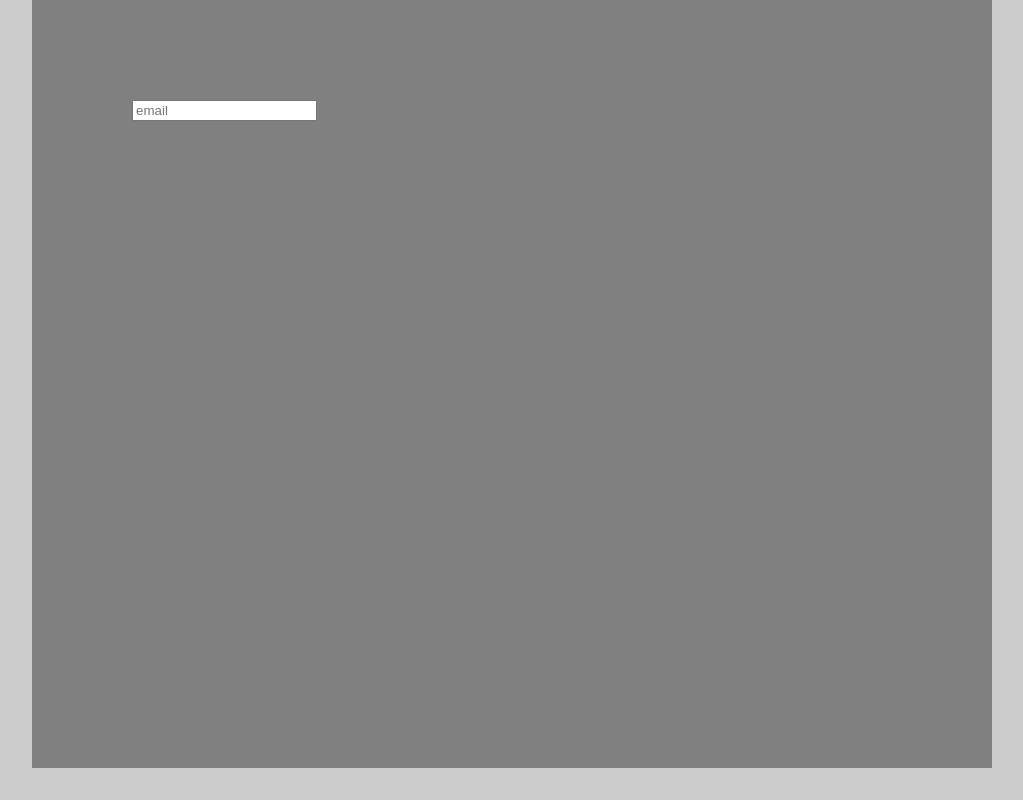
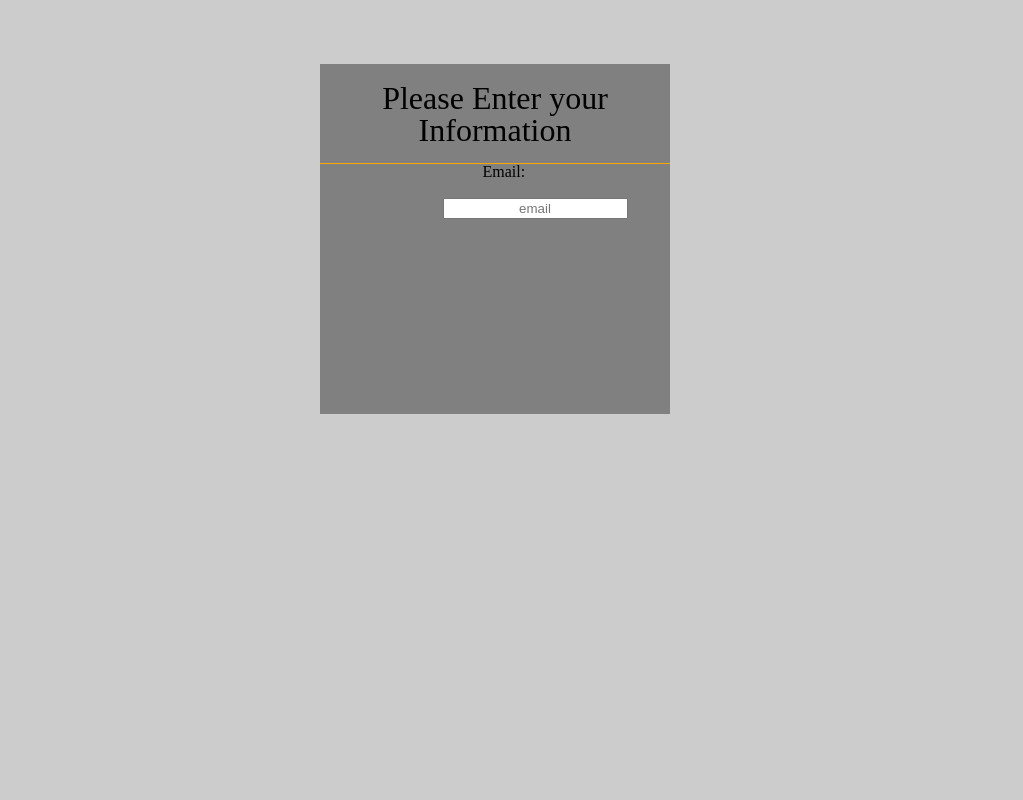
Before and after one commit to mcmillandanny/form-validation, a website: page index.html in a window 1280 px wide. Shown: the whole page, without its empty margins (128-1151 px from the left). Drawn offline with Linux system fonts and the light colour scheme; files that its build step writes are made by us from their sources.

Commit message:
added styles

```diff
--- a/index.html
+++ b/index.html
@@ -13,7 +13,11 @@
 	<body>
 
 	<div class="wrapper">
-			<input type="text" name="email" id="email_input" required="required" placeholder="email">
+		<h1>Please Enter your Information</h1>
+		<label>
+			<p>Email:</p>
+			<input type="text" name="email" id="email" required="required" placeholder="email">
+		<label>
 	</div>
 
 
--- a/src/js/main.js
+++ b/src/js/main.js
@@ -1,18 +1,17 @@
 
 
 
-const emailInput = document.querySelector("#email_input")
+let emailInput = document.querySelector('#email')
 
-emailInput.addEventListener("keyup", function(){
-    event.preventDefault();
-    const emailInputValue = emailInput.value
-    const symbolCheck = emailInputValue.includes("@")
-    const endCheck = emailInputValue.includes(".com")
-    if (emailInputValue == ""){
-        emailInput.removeAttribute("style")
+emailInput.addEventListener('keyup', function(){
+    let emailInputValue = emailInput.value
+    let symbolCheck = emailInputValue.includes('@')
+    let endCheck = emailInputValue.includes('.com')
+    if (emailInputValue == ''){
+        emailInput.removeAttribute('style')
     } else if (symbolCheck && endCheck){
-        emailInput.style.borderBottomColor = "#00e600";
+        emailInput.style.borderBottomColor = '#00e600';
     } else {
-        emailInput.style.borderBottomColor = "#ff0000";
+        emailInput.style.borderBottomColor = '#ff0000';
     }
 })
--- a/src/scss/main.scss
+++ b/src/scss/main.scss
@@ -34,13 +34,30 @@ body {
 /* 2. Content ================================= */
 
 .wrapper {
-	width: 960px;
-	margin: auto;
+	width: 350px;
+	height: 350px;
+	posistion: relative;
+	margin: 5% 35%;
 	background: gray;
-	height: 768px;
+
+
+	h1 {
+		text-align: center;
+		font-size: 2rem;
+		padding: 5% 5%;
+		border-bottom: 1px solid orange;
+	}
+
+	p {
+		padding-left: 5%;
+		text-align: center;
+	}
+
+	input {
+		text-align: center;
+		width: auto;
+		outline: none;
+		margin: 5% 35%;
+	}
+
 }
-
-input {
-	margin: 100px;
-	outline: none;
-}
```
Also changed, not shown: dist/css/main.css, dist/js/main.js, 2 other files.
